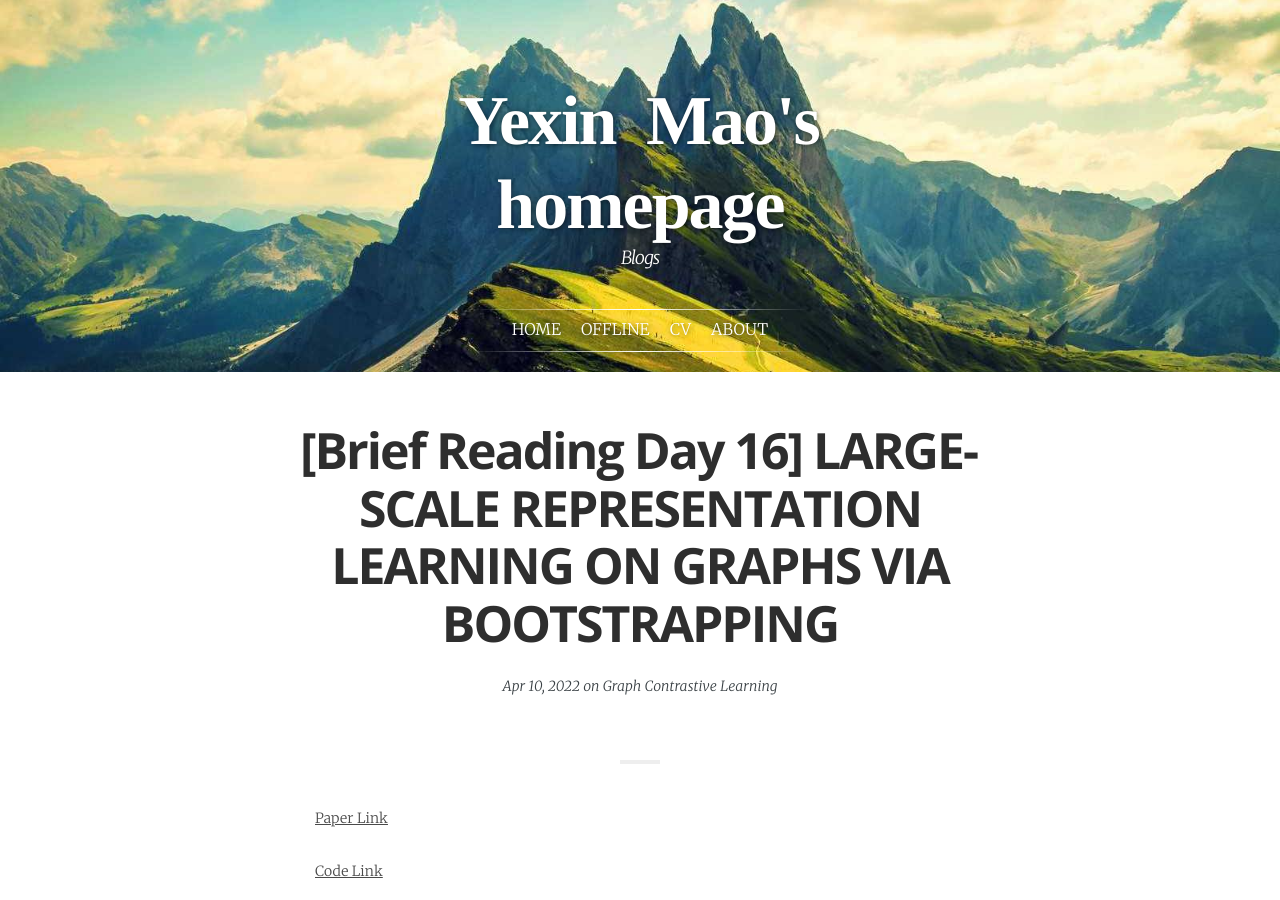
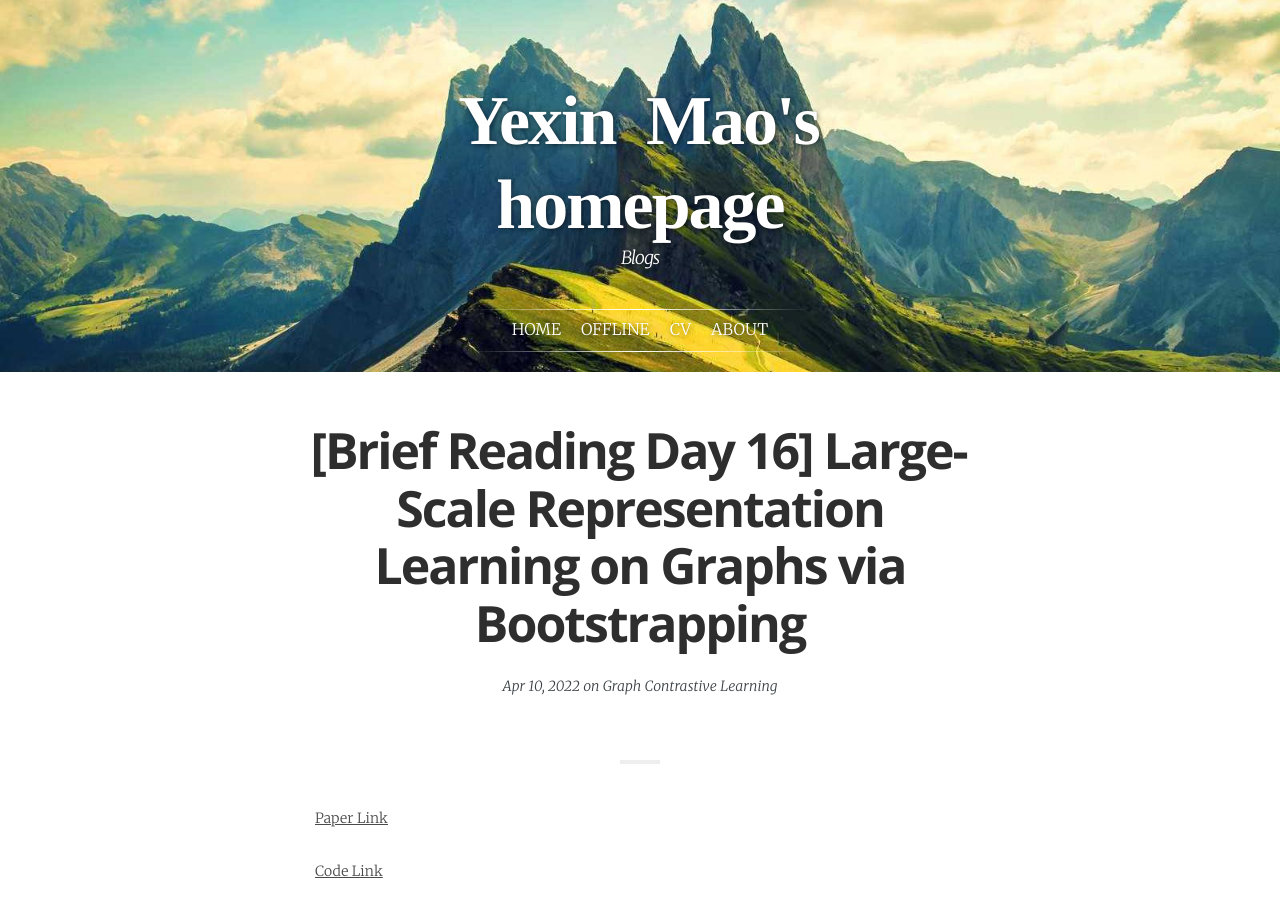
Before and after one commit to yexin-mao/yexinmao.github.io, a Jekyll site: the page built from _posts/2022-04-10-Day16.md, in a window 1280 px wide and 900 px high. Built offline with Jekyll 4.4.1, drawn with Linux system fonts in a browser that asks for light colours; some web fonts are replaced.

Commit message:
Update 2022-04-10-Day16.md

```diff
--- a/_posts/2022-04-10-Day16.md
+++ b/_posts/2022-04-10-Day16.md
@@ -1,7 +1,7 @@
 ---
 layout:            post
-title:             "[Brief Reading Day 16] LARGE-SCALE REPRESENTATION LEARNING ON GRAPHS VIA BOOTSTRAPPING"
-menutitle:         "[Brief Reading Day 16] LARGE-SCALE REPRESENTATION LEARNING ON GRAPHS VIA BOOTSTRAPPING"
+title:             "[Brief Reading Day 16] Large-Scale Representation Learning on Graphs via Bootstrapping"
+menutitle:         "[Brief Reading Day 16] Large-Scale Representation Learning on Graphs via Bootstrapping"
 date:              2022-04-10
 category:          Blogs
 author:            yexinmao
```
